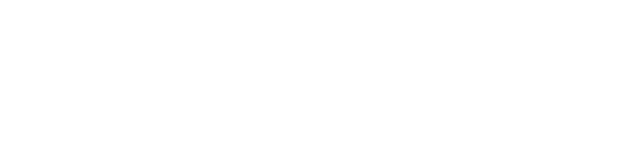
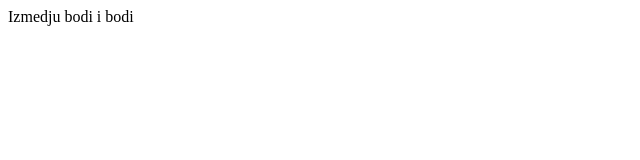
Before and after one commit to SE-K510/Learning, a plain HTML site: page domaci/index.html in a window 1280 px wide. Shown: the whole page, without its empty margins (0-640 px from the left). Drawn offline with Linux system fonts and the light colour scheme.

Commit message:
nisam vrv

```diff
--- a/domaci/index.html
+++ b/domaci/index.html
@@ -3,10 +3,10 @@
 <head>
     <meta charset="UTF-8">
     <meta http-equiv="X-UA-Compatible" content="IE=edge">
-    <meta name="viewport" content="width=device-width, initial-scale=1.0">
+    <meta name="viewport" content="width=device-width , initial-scale=1.0">
     <title>Document</title>
 </head>
-<body>
+<body> Izmedju bodi i bodi
 
 </body>
 </html>
```
